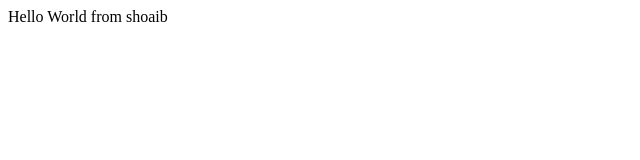
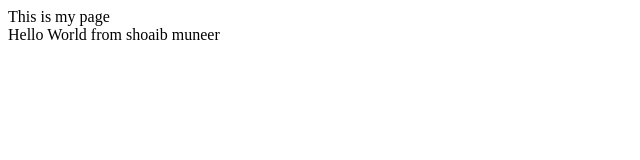
Before and after one commit to shoaib76/shoaib-bootcamp, a plain HTML site: page index.html in a window 1280 px wide. Shown: the whole page, without its empty margins (0-640 px from the left). Drawn offline with Linux system fonts and the light colour scheme.

Commit message:
update surge

```diff
--- a/index.html
+++ b/index.html
@@ -4,7 +4,8 @@
         <title>Frist example</title>
 
     </head>
+    <hi>This is my page</hi>
     <div>
-        Hello World from shoaib
+        Hello World from shoaib muneer
     </div>
 </html>
```
Also changed, not shown: index.js (added).
